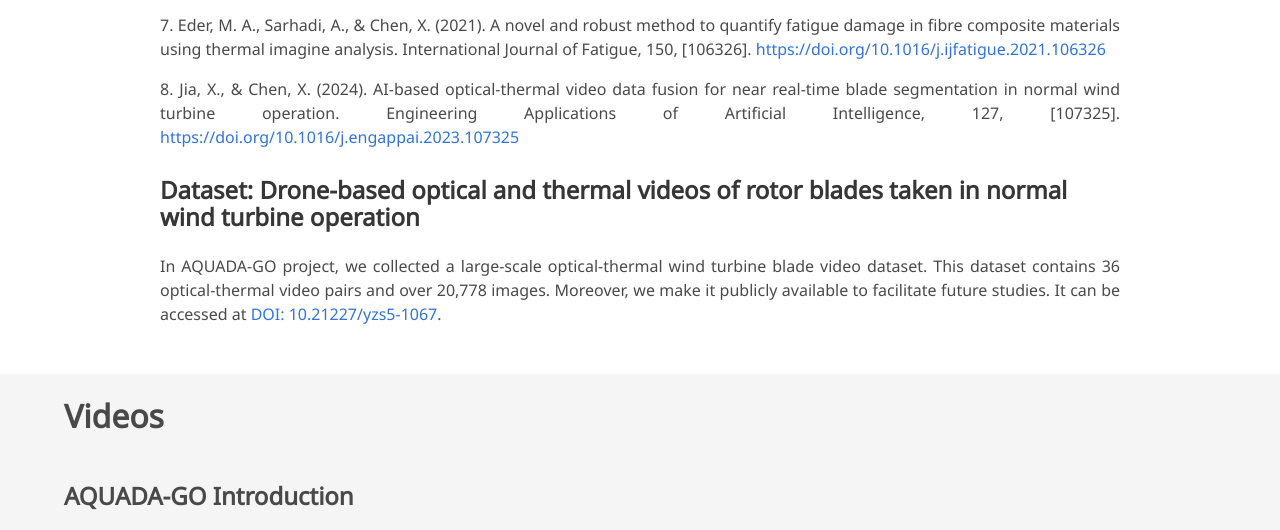
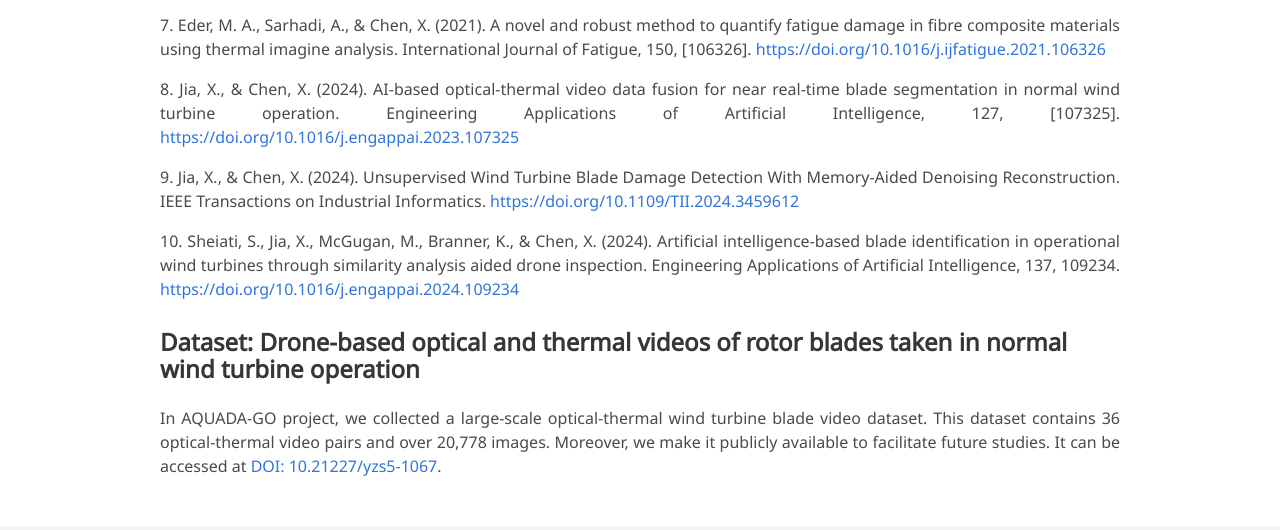
Before and after one commit to AQUADA-GO/AQUADA-GO.github.io, a plain HTML site: page index.html in a window 1280 px wide. Shown: the part 2539-3069 px from the top of the page. Drawn offline with nearby package versions, Linux system fonts and the light colour scheme; some icons are missing; a web font is replaced by a local one.

Commit message:
Add recent publications.

```diff
--- a/index.html
+++ b/index.html
@@ -160,6 +160,12 @@
               8. Jia, X., & Chen, X. (2024). AI-based optical-thermal video data fusion for near real-time blade segmentation in normal wind turbine operation. Engineering Applications of Artificial Intelligence, 127, [107325].
 
               <a href="https://doi.org/10.1016/j.engappai.2023.107325" target="_blank">https://doi.org/10.1016/j.engappai.2023.107325</a>
+            </p>
+            <p>
+              9. Jia, X., & Chen, X. (2024). Unsupervised Wind Turbine Blade Damage Detection With Memory-Aided Denoising Reconstruction. IEEE Transactions on Industrial Informatics. <a href="https://doi.org/10.1109/TII.2024.3459612" target="_blank">https://doi.org/10.1109/TII.2024.3459612</a>
+            </p>
+            <p>
+              10. Sheiati, S., Jia, X., McGugan, M., Branner, K., & Chen, X. (2024). Artificial intelligence-based blade identification in operational wind turbines through similarity analysis aided drone inspection. Engineering Applications of Artificial Intelligence, 137, 109234. <a href="https://doi.org/10.1016/j.engappai.2024.109234" target="_blank">https://doi.org/10.1016/j.engappai.2024.109234</a>
             </p>
           </div>
 
```
